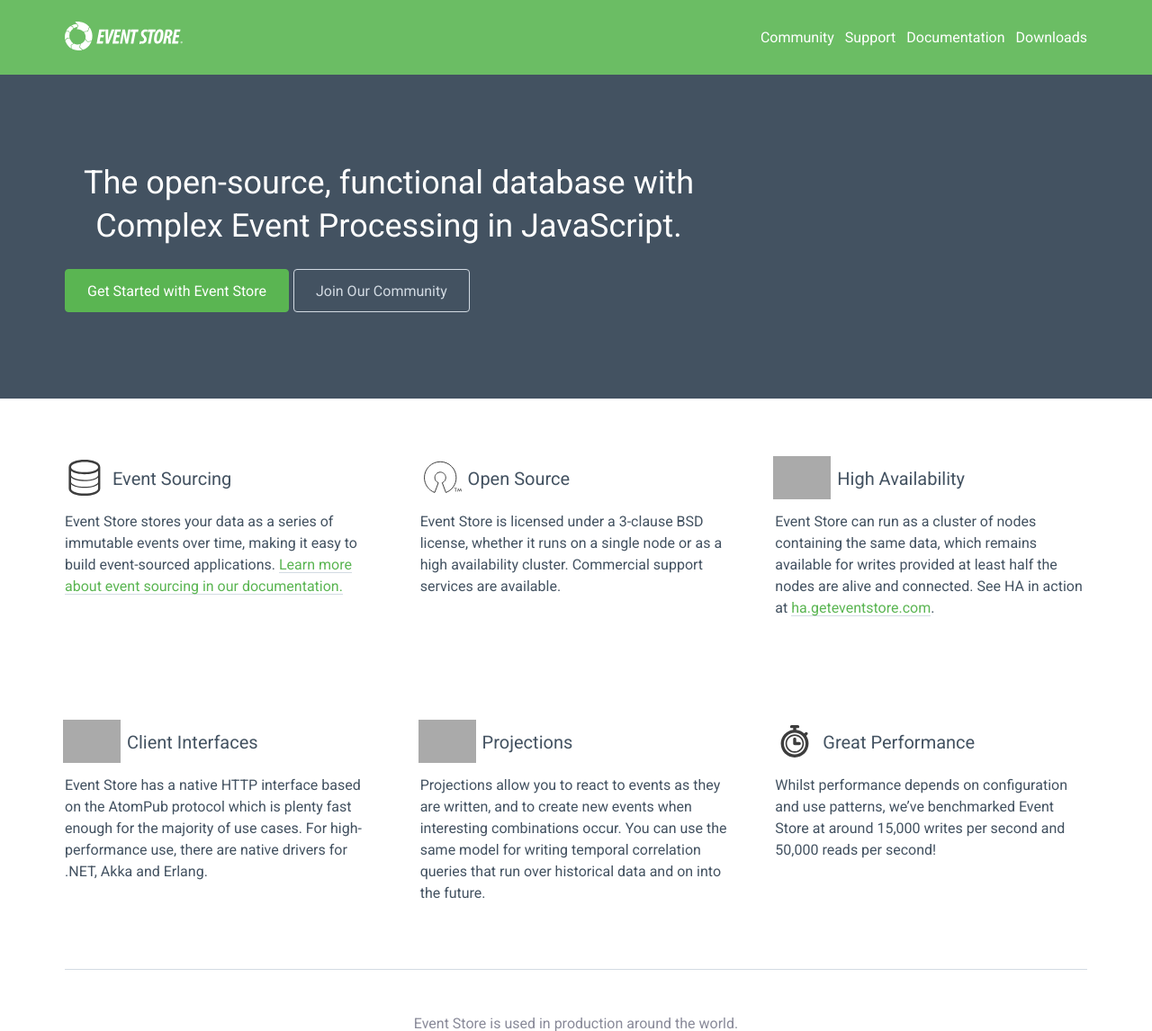
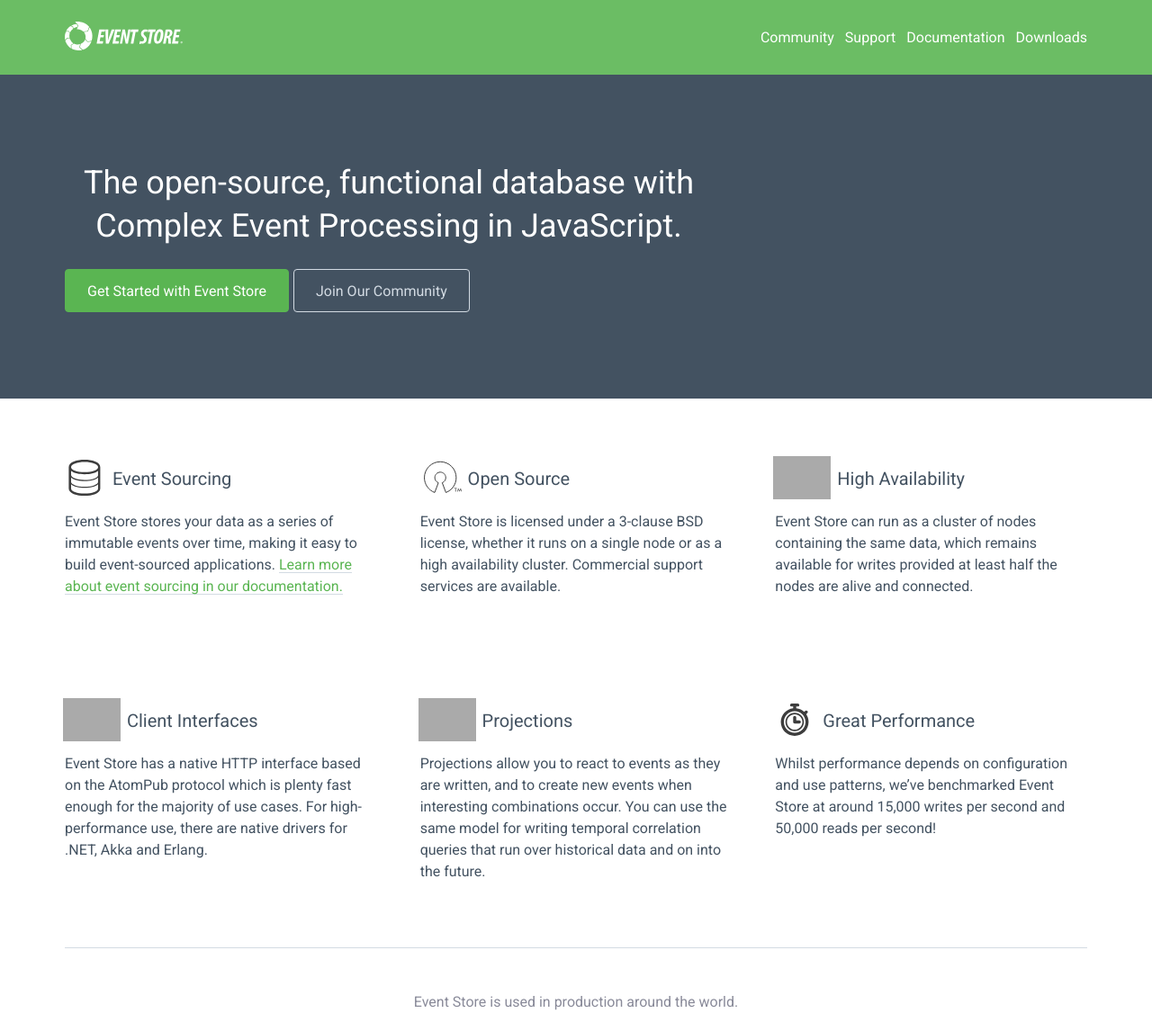
Before and after one commit to sandboxorg/geteventstore.com, a Jekyll site: the page built from index.html, in a window 1280 px wide, cut to the strip 0-1146 px from the top of the page. Shown: the whole strip at 90% size. Built offline with Jekyll 4.4.1, drawn with Linux system fonts in a browser that asks for light colours; nearby versions of some CDN libraries; Markdown is read by kramdown in place of the engine named in the settings; grey boxes are pictures that could not be loaded.

Commit message:
Hidden HA link until we get it working

```diff
--- a/index.html
+++ b/index.html
@@ -24,7 +24,7 @@ title: "Homepage"
             </li>
             <li class="feature-list__item">
                 <h2><img src="/images/ha.svg"> High Availability</h2>
-                <p>Event Store can run as a cluster of nodes containing the same data, which remains available for writes provided at least half the nodes are alive and connected. See HA in action at <a href="http://ha.geteventstore.com/showcase">ha.geteventstore.com</a>.</p>
+                <p>Event Store can run as a cluster of nodes containing the same data, which remains available for writes provided at least half the nodes are alive and connected.<!--  See HA in action at <a href="http://ha.geteventstore.com/showcase">ha.geteventstore.com</a>. --></p>
             </li>
         </ul>
         <ul class="feature-list">
```
